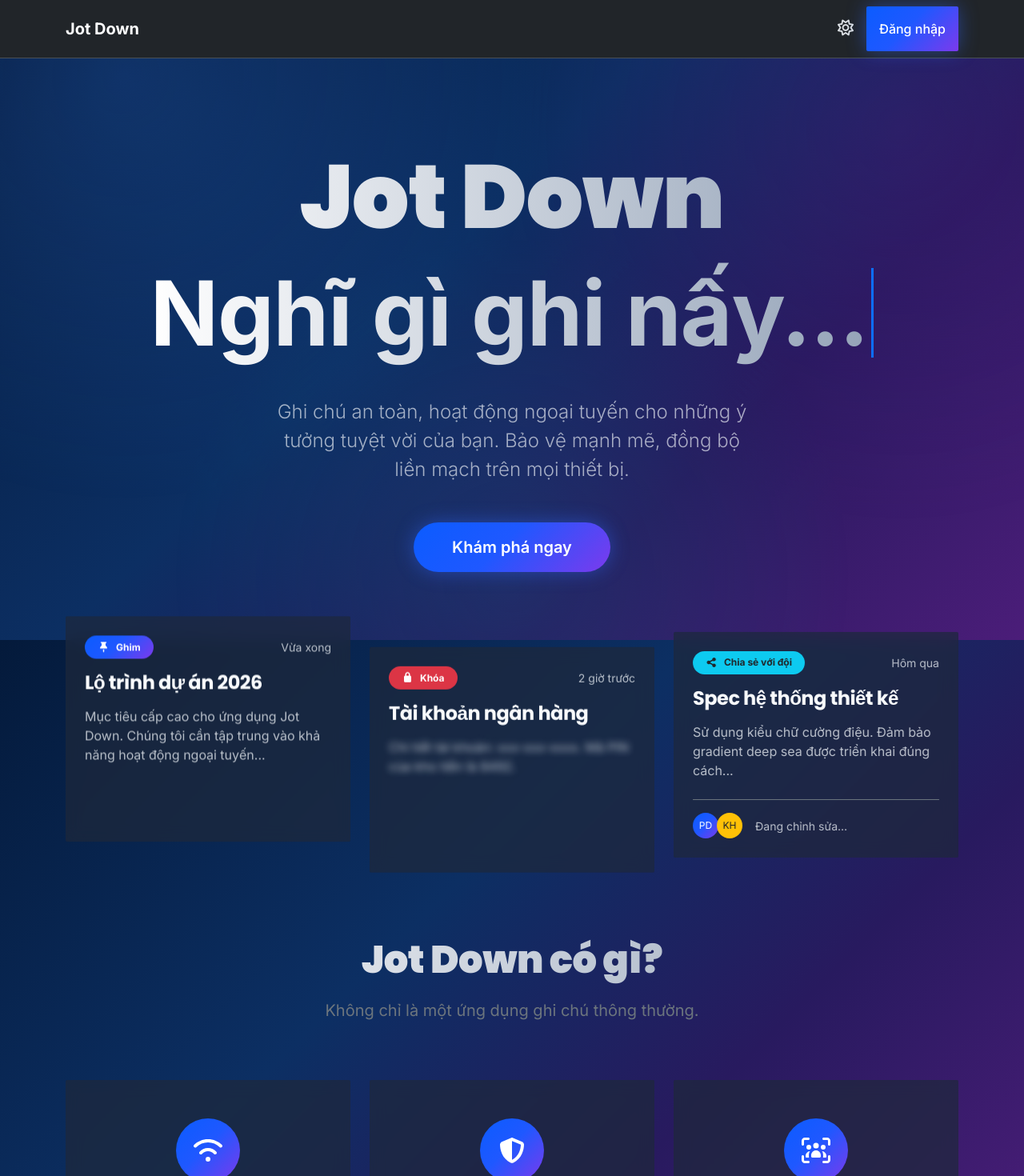
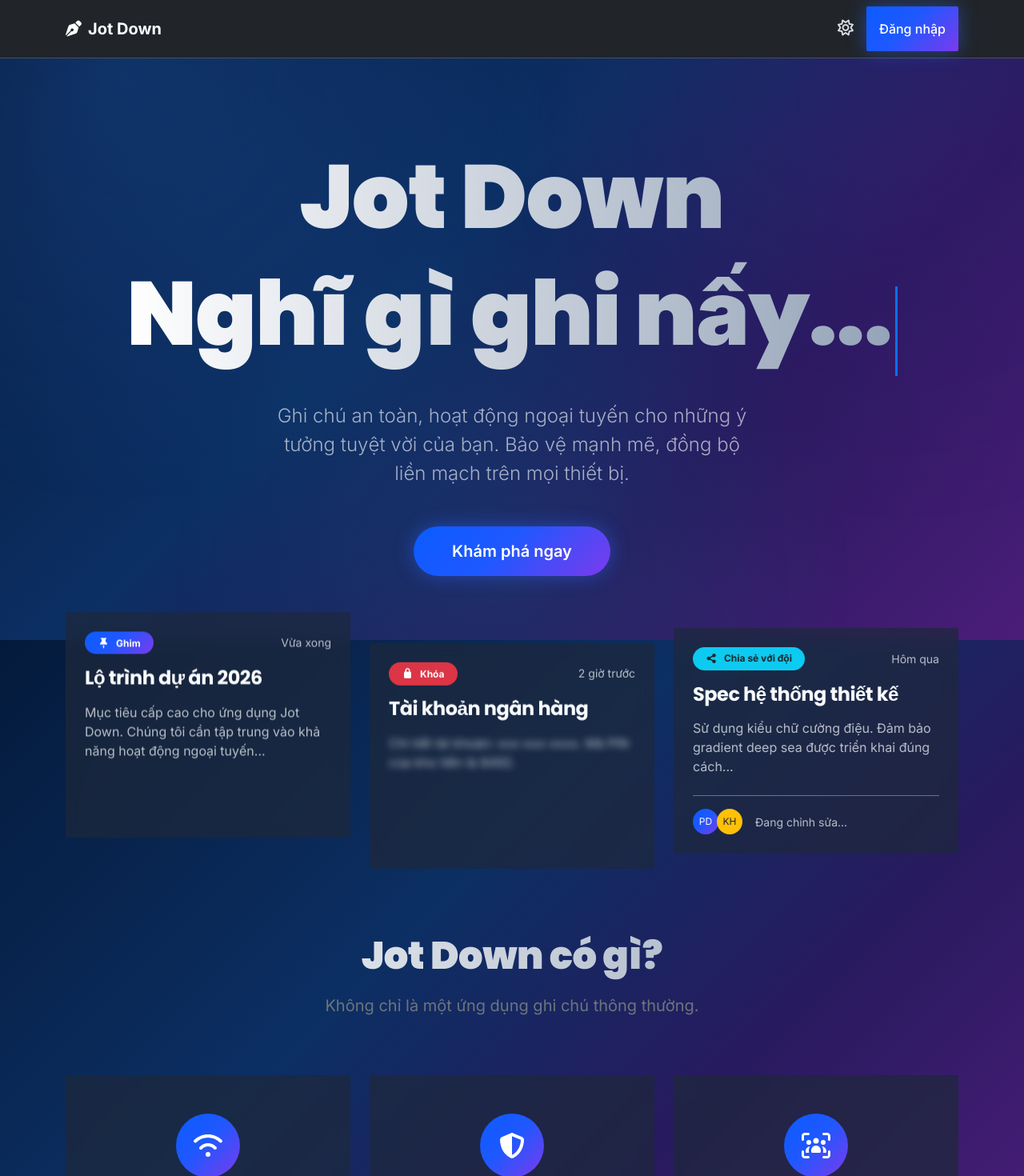
Before and after one commit to DinhPhucoder/JotDown, a React (Vite) app in the folder frontend/: page / in a window 1280 px wide. Shown: the top 1470 px of the page at 80% size. Built offline with nearby package versions, Linux system fonts and the light colour scheme.

Commit message:
fix UI nhẹ

```diff
--- a/frontend/src/components/landing/Header.jsx
+++ b/frontend/src/components/landing/Header.jsx
@@ -6,7 +6,7 @@ const Header = ({ theme, toggleTheme }) => {
     <header className="navbar navbar-expand-lg border-bottom bg-body">
       <div className="container">
         <a className="navbar-brand fw-bold d-flex align-items-center" href="#">
-          <span>Jot Down</span>
+        <i class="fa-solid fa-pen-nib"></i> <span className="ps-2">Jot Down</span>
         </a>
         <div className="d-flex align-items-center gap-3">
           <button
--- a/frontend/src/components/landing/Hero.jsx
+++ b/frontend/src/components/landing/Hero.jsx
@@ -68,10 +68,9 @@ const Hero = () => {
 
       <h1 className="hero-title hero-element">
         Jot Down <br />
-        <span className="text-primary d-inline-flex align-items-center" style={{ minHeight: '1.2em' }}>
           {typedText}
           <span className="typing-cursor"></span>
-        </span>
+
       </h1>
 
       <p className="hero-subtitle mb-5 hero-element">
--- a/frontend/src/components/landing/MockNotesPreview.jsx
+++ b/frontend/src/components/landing/MockNotesPreview.jsx
@@ -44,7 +44,7 @@ const MockNotesPreview = () => {
   }, []);
 
   return (
-    <section ref={containerRef} className="container position-relative pb-5 mock-notes-section" style={{ marginTop: '60px', zIndex: 0 }}>
+    <section ref={containerRef} className="container position-relative pb-5 mock-notes-section" style={{ marginTop: '50px', zIndex: 0 }}>
       <div className="row justify-content-center g-4">
         {/* Pinned Note */}
         <div className="col-md-4 col-sm-6">
```
